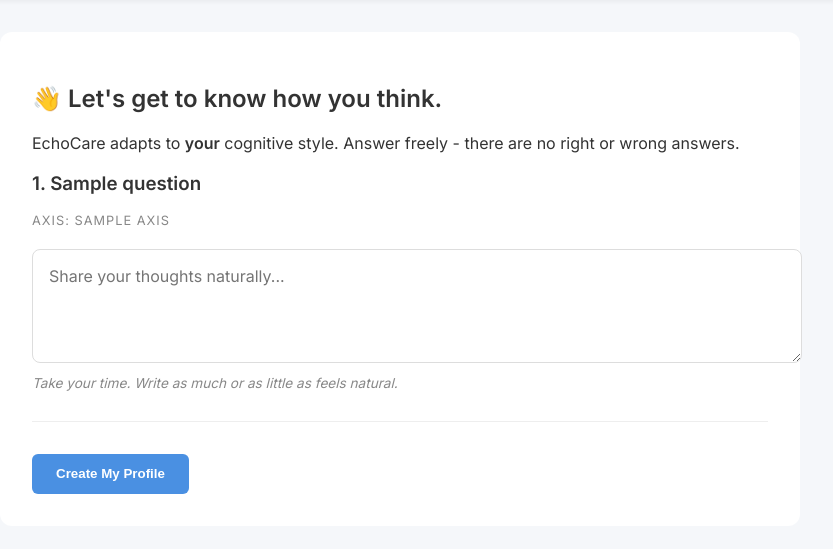
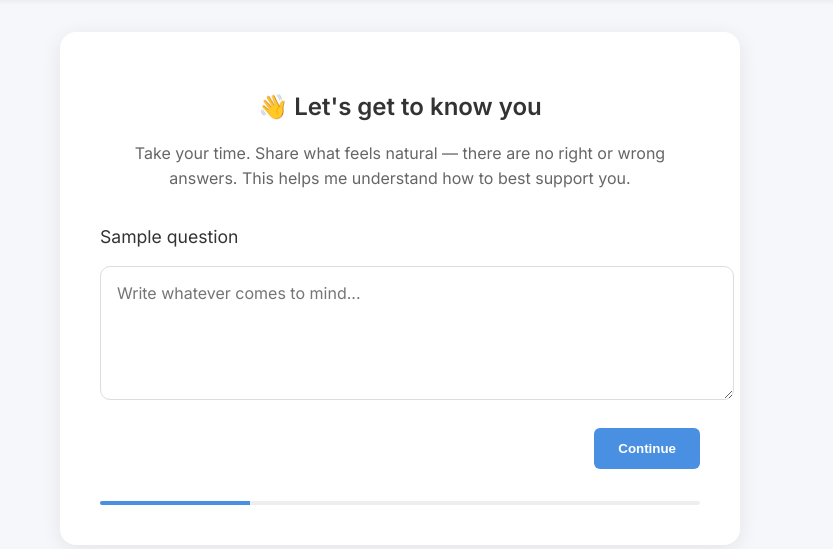
Before and after one commit to Feininon/EchoCare-non-Andriod-, a Flask app: template templates/profiling_wizard.html in a window 1280 px wide. Shown: the part 56-605 px from the top of the page, without its empty margins (240-1073 px from the left). Run offline with Flask 3, Linux system fonts and the light colour scheme; the template is opened without the code that fills it: most values are stand-ins (such as "Sample title", 1, 10 or a date in 2020).

Commit message:
OG UI but the profiling is more NATURAL now
its okay ig

```diff
--- a/app.py
+++ b/app.py
@@ -120,36 +120,31 @@
 @app.route("/profiling", methods=["GET", "POST"])
 @login_required
 def profiling_wizard():
-    # Check if already completed
     user_doc = users_collection.find_one({"_id": current_user.id})
     if user_doc.get("profiling_completed"):
         return redirect(url_for("index"))
 
     if request.method == "POST":
-        # Collect all answers from form
         answers = {}
         for question in PsychologicalProfiler.get_questions():
             q_id = question["id"]
-            user_response = request.form.get(q_id, "")
+            user_response = request.form.get(q_id, "").strip()
 
             if user_response:
-                # Analyze each response using LLM
+                # Silent backend analysis
                 analysis = PsychologicalProfiler.analyze_response(q_id, user_response)
                 answers[q_id] = analysis
 
-        # Calculate final persona
         profile_result = PsychologicalProfiler.calculate_persona(answers)
         profile_result["completed_at"] = datetime.now()
 
-        # Update DB
         users_collection.update_one(
             {"_id": current_user.id},
             {"$set": {"profile": profile_result, "profiling_completed": True}}
         )
-        flash("Profile created! Welcome to your personalized space.")
+        flash("Thanks for sharing! Let's begin.")
         return redirect(url_for("index"))
 
-    # GET: Show Questions
     questions = PsychologicalProfiler.get_questions()
     return render_template("profiling_wizard.html", questions=questions)
 
--- a/templates/profiling_wizard.html
+++ b/templates/profiling_wizard.html
@@ -2,51 +2,131 @@
 
 {% block content %}
 <div class="wizard-container">
-    <h2>👋 Let's get to know how you think.</h2>
-    <p class="subtitle">EchoCare adapts to <strong>your</strong> cognitive style. Answer freely - there are no right or wrong answers.</p>
+    <div class="wizard-header">
+        <h2>👋 Let's get to know you</h2>
+        <p class="subtitle">Take your time. Share what feels natural — there are no right or wrong answers. This helps me understand how to best support you.</p>
+    </div>
 
-    <form method="POST" action="{{ url_for('profiling_wizard') }}">
+    <form method="POST" action="{{ url_for('profiling_wizard') }}" id="profiling-form">
         {% for q in questions %}
-        <div class="question-card">
-            <h3>{{ loop.index }}. {{ q.question }}</h3>
-            <p class="axis-label">Axis: {{ q.axis }}</p>
+        <div class="question-step" id="step-{{ loop.index }}" style="display: {% if loop.first %}block{% else %}none{% endif %};">
+            <p class="question-text">{{ q.question }}</p>
             <textarea
                 name="{{ q.id }}"
-                rows="4"
-                placeholder="Share your thoughts naturally..."
+                rows="5"
+                placeholder="Write whatever comes to mind..."
                 required
+                class="response-input"
             ></textarea>
-            <p class="helper-text">Take your time. Write as much or as little as feels natural.</p>
+            <div class="step-nav">
+                {% if not loop.last %}
+                    <button type="button" class="btn-secondary" onclick="nextStep({{ loop.index }})">Next</button>
+                {% else %}
+                    <button type="submit" class="btn-primary">Continue</button>
+                {% endif %}
+            </div>
         </div>
         {% endfor %}
+    </form>
 
-        <button type="submit" class="btn-primary">Create My Profile</button>
-    </form>
+    <div class="progress-indicator">
+        <div class="progress-bar" id="progress-bar"></div>
+    </div>
 </div>
 
 <style>
-.question-card textarea {
+.wizard-container {
+    background: white;
+    padding: 2.5rem;
+    border-radius: 16px;
+    max-width: 600px;
+    margin: 2rem auto;
+    box-shadow: 0 4px 20px rgba(0,0,0,0.08);
+}
+
+.wizard-header {
+    text-align: center;
+    margin-bottom: 2rem;
+}
+
+.subtitle {
+    color: #666;
+    font-size: 1rem;
+    line-height: 1.6;
+}
+
+.question-text {
+    font-size: 1.1rem;
+    margin-bottom: 1rem;
+    color: #333;
+    line-height: 1.5;
+}
+
+.response-input {
     width: 100%;
     padding: 1rem;
     border: 1px solid #ddd;
-    border-radius: 8px;
+    border-radius: 10px;
     font-family: 'Inter', sans-serif;
     font-size: 1rem;
     resize: vertical;
-    margin-top: 0.5rem;
+    margin-bottom: 1.5rem;
+    transition: border-color 0.2s;
 }
 
-.question-card textarea:focus {
+.response-input:focus {
     outline: none;
     border-color: var(--primary);
     box-shadow: 0 0 0 3px rgba(74, 144, 226, 0.1);
 }
 
-.helper-text {
-    font-size: 0.85rem;
-    color: #888;
-    margin-top: 0.5rem;
-    font-style: italic;
+.step-nav {
+    display: flex;
+    justify-content: flex-end;
+}
+
+.progress-indicator {
+    height: 4px;
+    background: #eee;
+    border-radius: 2px;
+    margin-top: 2rem;
+    overflow: hidden;
+}
+
+.progress-bar {
+    height: 100%;
+    background: var(--primary);
+    width: 25%;
+    transition: width 0.3s ease;
+}
+
+/* Smooth transitions */
+.question-step {
+    animation: fadeIn 0.3s ease;
+}
+
+@keyframes fadeIn {
+    from { opacity: 0; transform: translateY(10px); }
+    to { opacity: 1; transform: translateY(0); }
 }
 </style>
+
+<script>
+function nextStep(current) {
+    // Validate current step has input
+    const textarea = document.querySelector(`#step-${current} textarea`);
+    if (!textarea.value.trim()) {
+        textarea.placeholder = "Please share your thoughts first...";
+        return;
+    }
+
+    // Hide current, show next
+    document.getElementById(`step-${current}`).style.display = 'none';
+    document.getElementById(`step-${current + 1}`).style.display = 'block';
+
+    // Update progress
+    const progress = (current / {{ questions|length }}) * 100;
+    document.getElementById('progress-bar').style.width = `${progress}%`;
+}
+</script>
 {% endblock %}
```
Also changed, not shown: core/profiler.py (+53 -52 lines).
